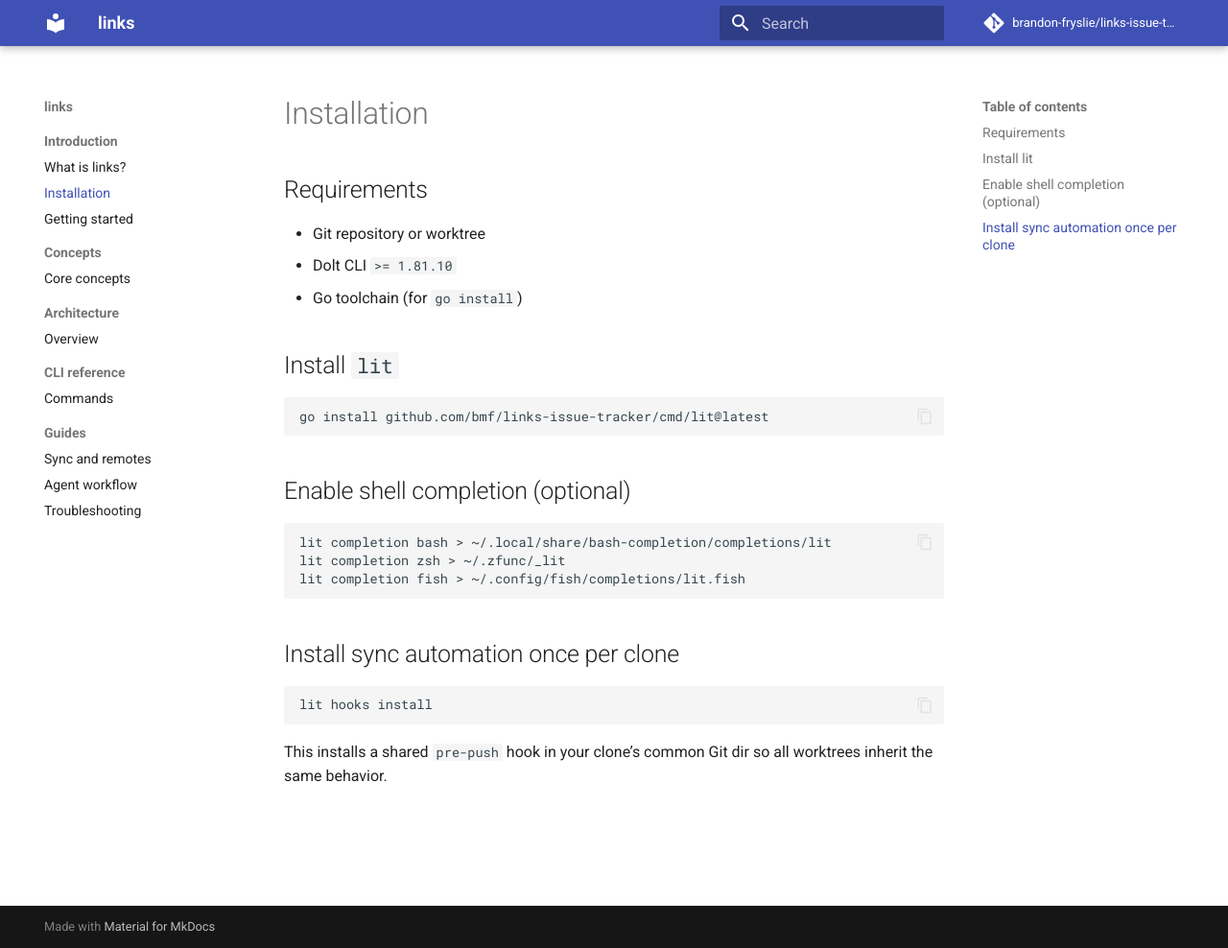
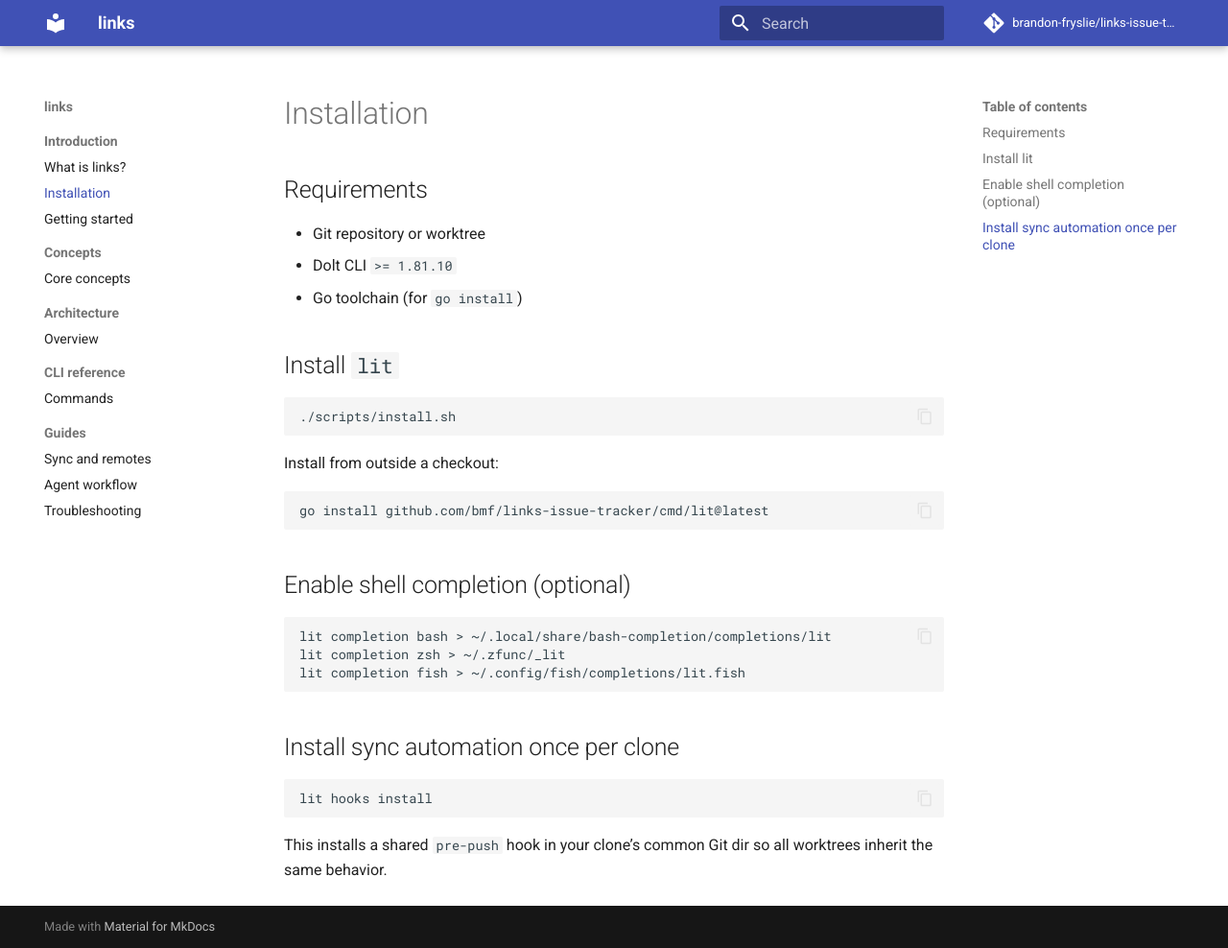
Before and after one commit to brandon-fryslie/links-issue-tracker, an MkDocs documentation site: the page built from docs/introduction/installation.md, in a window 1280 px wide and 988 px high. Shown: the whole window at 96% size. Built offline with MkDocs 1.6.1 and Material for MkDocs 9.7.7, drawn with Linux system fonts in a browser that asks for light colours; comment, search, counter and statistics services are not loaded.

Commit message:
Add repo-local lit install script

````diff
--- a/docs/introduction/installation.md
+++ b/docs/introduction/installation.md
@@ -7,6 +7,12 @@
 - Go toolchain (for `go install`)
 
 ## Install `lit`
+
+```sh
+./scripts/install.sh
+```
+
+Install from outside a checkout:
 
 ```sh
 go install github.com/bmf/links-issue-tracker/cmd/lit@latest
````
Also changed, not shown: README.md (+6 -0 lines), 1 other file.
